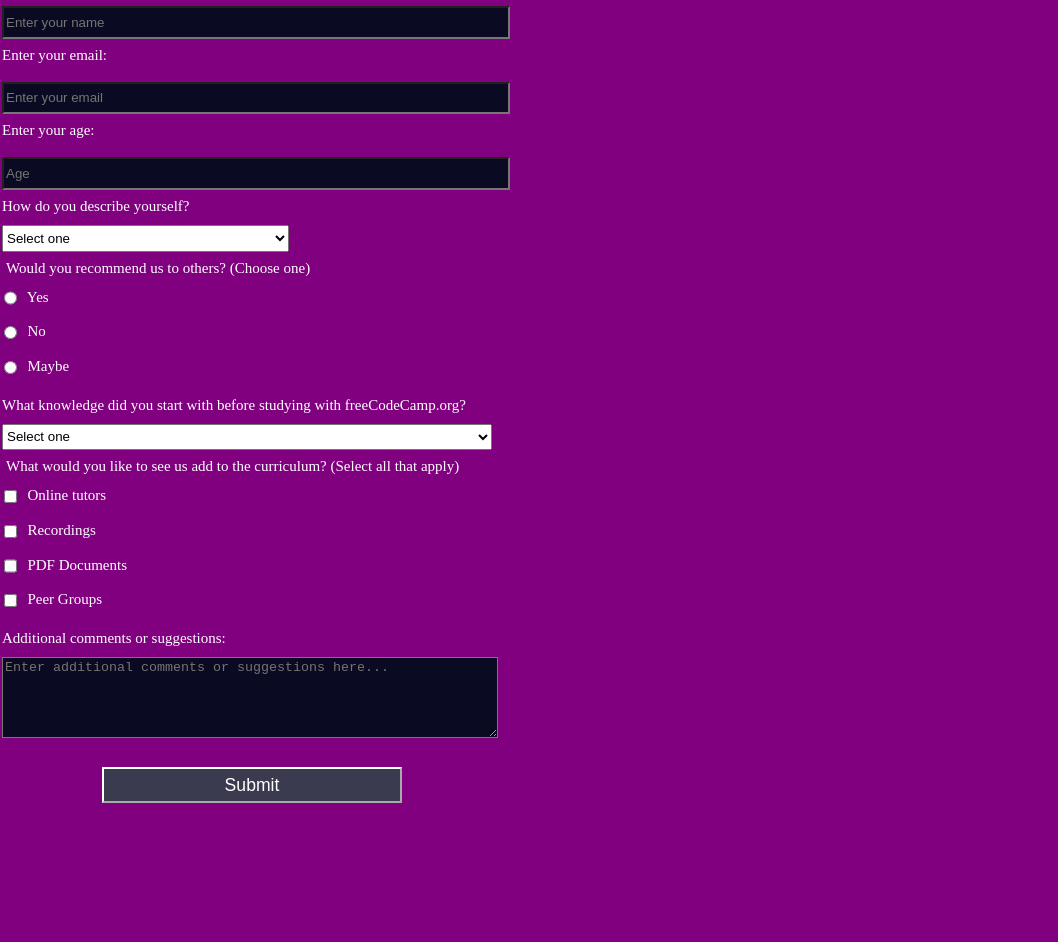
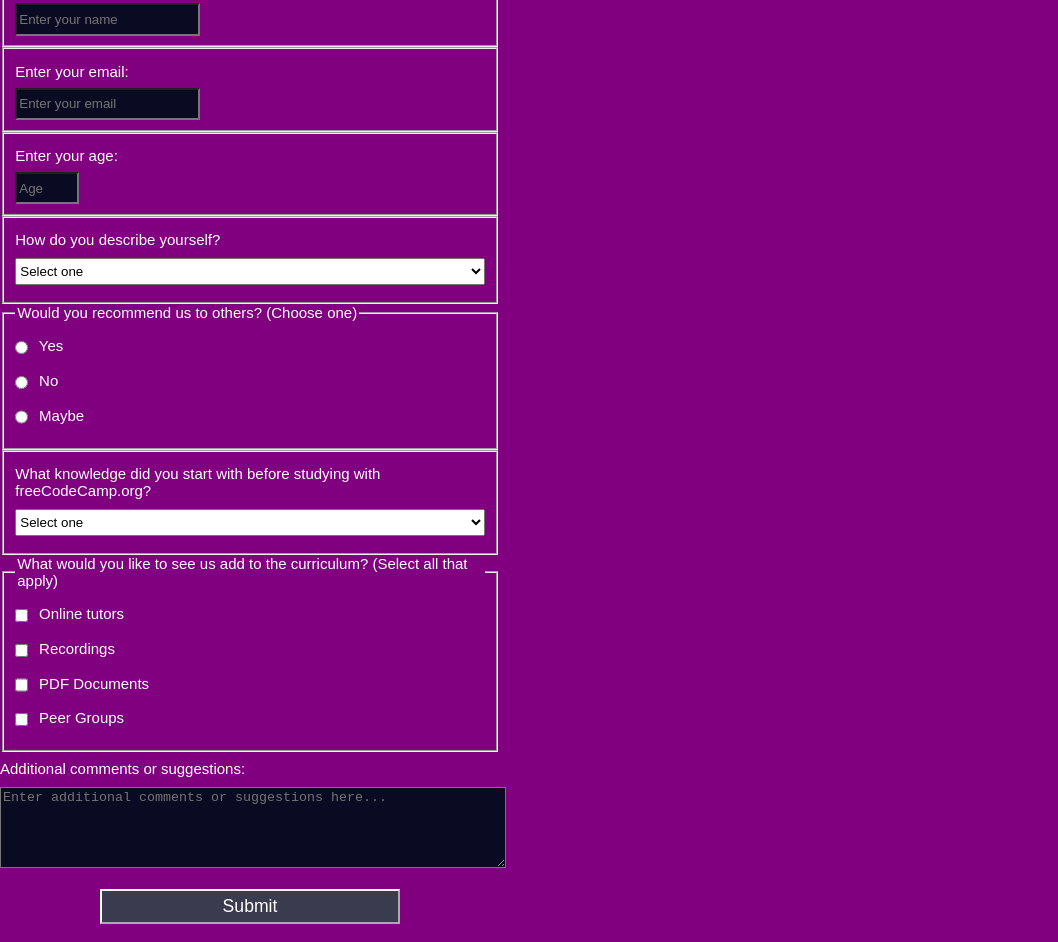
Before and after one commit to ryan-panaligan/Freecodecamp_Responsive_Web_Design, a plain HTML site: page Certification Exam: Survey Form/index.html in a window 1280 px wide. Shown: the part 399-1341 px from the top of the page, without its empty margins (0-1058 px from the left). Before the commit the page ends 1219 px from the top, so only its background shows below. Drawn offline with Linux system fonts and the light colour scheme.

Commit message:
Semi final changes: Certification Survey

```diff
--- a/Certification Exam: Survey Form/index.html
+++ b/Certification Exam: Survey Form/index.html
@@ -10,7 +10,7 @@
 <body>
     <h1 id="title">Please share your thoughts on freeCodeCamp.org</h1>
 
-    <p id="description">Please share your thoughts with us to help future students!
+    <p id="description">Your feedback will help us better teach future students!
     </p>
 
    <h2>
@@ -22,25 +22,24 @@
   <form id=survey-form>
     <fieldset>
       <label id="name-label" for="name">Enter your name:</label>
-      <input id="name" type="text" name="name" placeholder="Enter your name" required>
-       </form>
+      <input id="name" type="text" name="name" placeholder="Enter your name" required class="inline">
+       </fieldset>
 
-   <form>
+     <fieldset>
       <label id="email-label" for="email">Enter your email:</label>
-      <input id="email" type="email" name="email" placeholder="Enter your email" required
+      <input id="email" type="email" name="email" placeholder="Enter your email" required class="inline"
       oninput="setCustomValidity('')"
       oninvalid="setCustomValidity('Please enter a valid email address')">
-      </form>
+      </fieldset>
 
-   <form>
+   <fieldset>
       <label id="number-label" for="age">Enter your age:</label>
-      <input id="number-label" type="number" name="age" placeholder="Age" required min=13 max=120 pattern="0-9" required
+      <input id="number-label" type="number" name="age" placeholder="Age" required min=13 max=120 required class="inline"
       oninput="setCustomValidity('')"
       oninvalid="setCustomValidity('Please enter a value between 13 and 120')">
-      </label>
-      </form>
+      </fieldset>
 
-    <form>
+    <fieldset>
      <label for="title">How do you describe yourself?
     <select id="dropdown">
       <option value="">Select one
@@ -50,8 +49,8 @@
      <option value="2">Professional
        </option>
      </select>
-    </label>
-      </form>
+      </label>
+       </fieldset>
 
     <fieldset>
         <legend>Would you recommend us to others? (Choose one)</legend>
@@ -63,7 +62,7 @@
           <input id="maybe" type="radio" name="recommendations" class="inline" value="maybe"/> Maybe</label>
       </fieldset>
 
-    <form>
+    <fieldset>
      <label for="title">What knowledge did you start with before studying with freeCodeCamp.org?
     <select id="dropdown">
       <option value="">Select one
@@ -80,32 +79,27 @@
        </option>
      </select>
     </label>
-      </form>
+      </fieldset>
 
     <fieldset>
     <legend>What would you like to see us add to the curriculum? (Select all that apply)</legend>
 
     <label for="tutors" style="display:block;">
-        <input id="tutors" type="checkbox" name="recommendations" value="tutors" class="inline"> Online tutors
-    </label>
+        <input id="tutors" type="checkbox" name="recommendations" value="tutors" class="inline"> Online tutors</label>
     <label for="recordings" style="display:block;">
-        <input id="recordings" type="checkbox" name="recommendations" value="recordings" class="inline"> Recordings
-    </label>
+        <input id="recordings" type="checkbox" name="recommendations" value="recordings" class="inline"> Recordings</label>
     <label for="pdfs" style="display:block;">
-        <input id="pdfs" type="checkbox" name="pdfs" value="pdfs" class="inline"> PDF Documents
-    </label>
+        <input id="pdfs" type="checkbox" name="pdfs" value="pdfs" class="inline"> PDF Documents</label>
     <label for="peer-group" style="display:block;">
-        <input id="peer-group" type="checkbox" name="peer-group" value="peer-group" class="inline"> Peer Groups
-    </label>
+     <input id="peer-group" type="checkbox" name="peer-group" value="peer-group" class="inline"> Peer Groups</label>
 </fieldset>
 
-      </label>
-        <label for="bio">Additional comments or suggestions:
-          <textarea id="comments" name="comments" rows="5" cols="75" placeholder="Enter additional comments or suggestions here..."></textarea>
+      <label for="bio">Additional comments or suggestions:
+        <textarea id="comments" name="comments" rows="5" cols="75" placeholder="Enter additional comments or suggestions here..."></textarea>
         </label>
 
 
-    <input type="submit" value="Submit">
-  <form>
+    <input id="submit" type="submit" value="Submit">
+  </form>
 </body>
 </html>
--- a/Certification Exam: Survey Form/styles.css
+++ b/Certification Exam: Survey Form/styles.css
@@ -4,9 +4,10 @@ body {
   margin: 0;
   background-color: purple;
   color: white;
-  font-family: Serif;
+  font-family: arial;
   font-size: 15px;
 }
+
 
 img {
   height: 200px;
@@ -14,14 +15,6 @@ img {
   margin-bottom: auto;
 }
 
- survey-form {
-  width: 80%;
-  background-color: burlywood;
-  margin-left: auto;
-  margin-right: auto;
-  padding: 20px;
-  max-width: 500px;
-}
 
 h1, p, h2 {
   margin: 1em auto;
@@ -36,21 +29,16 @@ form {
   padding-bottom: 20;
 }
 
-fieldset {
+
+fieldset id {
   border: none;
-  padding: 0rem 0;
+  margin-top: 10px;
     }
-
 
 
 label {
   display: block;
   margin: 0.5rem 0;
-}
-
-fieldset label {
-  display: inline-block;
-  margin-right: 10px; /* Optional: Adds space between each label */
 }
 
 input,
```
